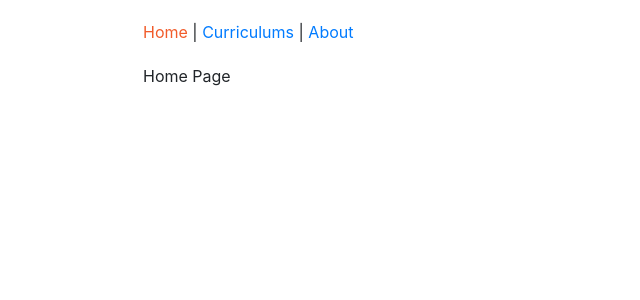
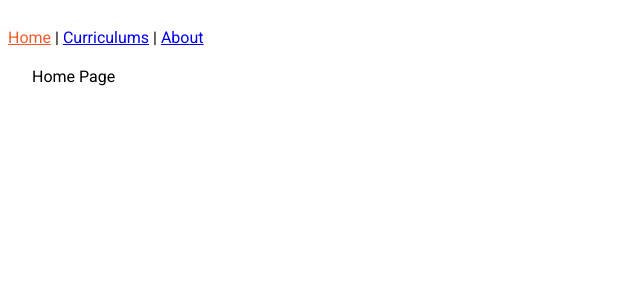
Before and after one commit to Rachidba/course-links, a React (Create React App) app in the folder react-web-client/: page / in a window 1280 px wide. Shown: the top 300 px of the page, without its empty margins (0-640 px from the left). Built offline with nearby package versions, Linux system fonts and the light colour scheme; no server answers.

Commit message:
Use material-ui instead of bootstrap

```diff
--- a/react-web-client/package.json
+++ b/react-web-client/package.json
@@ -3,6 +3,8 @@
   "version": "0.1.0",
   "private": true,
   "dependencies": {
+    "@material-ui/core": "^4.11.2",
+    "@material-ui/icons": "^4.11.2",
     "@testing-library/jest-dom": "^5.11.8",
     "@testing-library/react": "^11.2.2",
     "@testing-library/user-event": "^12.6.0",
@@ -13,7 +15,6 @@
     "@typescript-eslint/eslint-plugin": "^4.11.1",
     "@typescript-eslint/parser": "^4.11.1",
     "axios": "^0.21.1",
-    "bootstrap": "^4.5.3",
     "eslint": "^7.16.0",
     "eslint-config-prettier": "^7.1.0",
     "eslint-config-react": "^1.1.7",
--- a/react-web-client/public/index.html
+++ b/react-web-client/public/index.html
@@ -25,6 +25,7 @@
       Learn how to configure a non-root public URL by running `npm run build`.
     -->
     <title>Curriculum</title>
+    <link rel="stylesheet" href="https://fonts.googleapis.com/css?family=Roboto:300,400,500,700&display=swap" />
   </head>
   <body>
     <noscript>You need to enable JavaScript to run this app.</noscript>
--- a/react-web-client/src/components/App.tsx
+++ b/react-web-client/src/components/App.tsx
@@ -6,11 +6,13 @@ import CurriculumPage from './curriculums/CurriculumPage';
 import CurriculumsPage from './curriculums/CurriculumsPage';
 import HomePage from './home/HomePage';
 import PageNotFound from './PageNotFound';
+import Container from '@material-ui/core/Container';
 
 const App: React.FC = () => {
   return (
     <div className="container-fluid">
       <Header />
+      <Container>
         <Switch>
           <Route exact path="/" component={HomePage} />
           <Route path="/about" component={AboutPage} />
@@ -18,6 +20,7 @@ const App: React.FC = () => {
           <Route path="/curriculums" component={CurriculumsPage} />
           <Route component={PageNotFound} />
         </Switch>
+      </Container>
     </div>
   );
 };
--- a/react-web-client/src/index.css
+++ b/react-web-client/src/index.css
@@ -1,15 +1,14 @@
 body {
-  margin: 0;
-  font-family: -apple-system, BlinkMacSystemFont, 'Segoe UI', 'Roboto', 'Oxygen',
+  font-family: 'Roboto', 'Oxygen',
     'Ubuntu', 'Cantarell', 'Fira Sans', 'Droid Sans', 'Helvetica Neue',
     sans-serif;
   -webkit-font-smoothing: antialiased;
   -moz-osx-font-smoothing: grayscale;
 }
-#root {
+/* #root {
   max-width: 80%;
   margin: 0 auto;
-}
+} */
 nav {
   padding: 20px 0 20px 0;
 }
--- a/react-web-client/src/index.tsx
+++ b/react-web-client/src/index.tsx
@@ -1,6 +1,5 @@
 import React from 'react';
 import ReactDOM from 'react-dom';
-import 'bootstrap/dist/css/bootstrap.min.css';
 import './index.css';
 import App from './components/App';
 import reportWebVitals from './reportWebVitals';
```
Also changed, not shown: 1 other file (tests, documents, lock files or other folders). Lines whose indentation alone changed are shown as unchanged.
